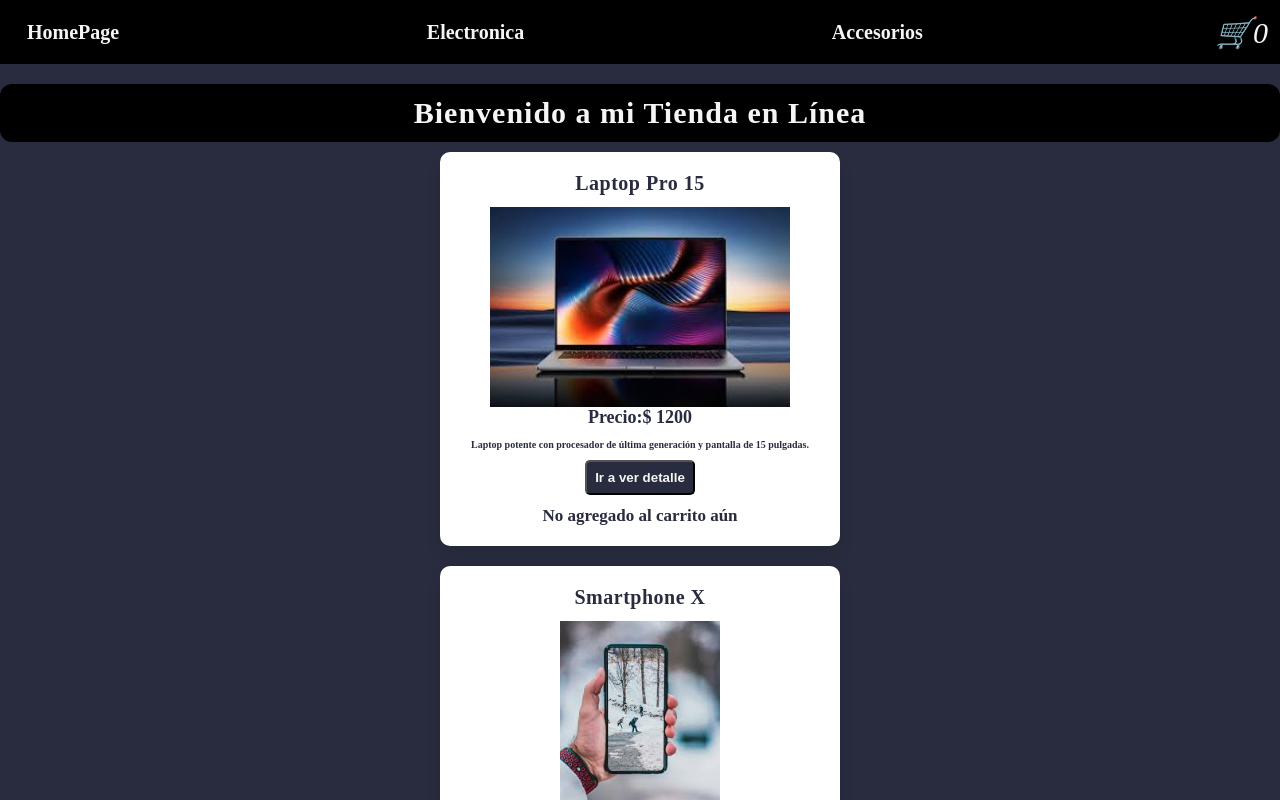
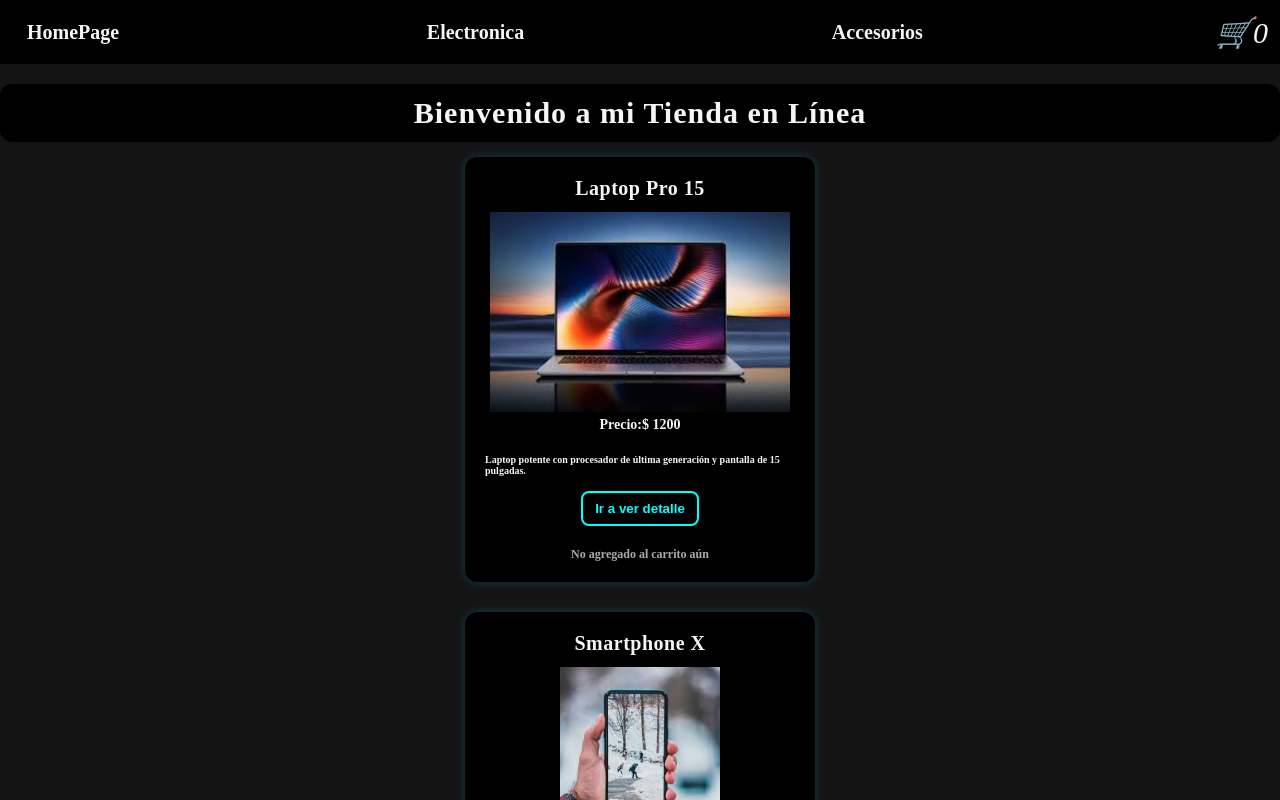
Before and after one commit to gherzyayala/comision_81780_react_entrega2, a React (Vite) app: page / in a window 1280 px wide. Shown: the top 800 px of the page. Built offline with nearby package versions, Linux system fonts and the light colour scheme.

Commit message:
entrega 2 react con cambios de estilos y filtro de categoria

```diff
--- a/src/App.css
+++ b/src/App.css
@@ -57,6 +57,6 @@ html{
   box-sizing: inherit;
 }
 
-body{
-    background-color: #292C3E;
+body {
+  background: #141415;
 }
--- a/src/components/Item.css
+++ b/src/components/Item.css
@@ -5,58 +5,75 @@
   align-items: center;     /* centra vertical */
 }
 
-/* Estilo para la tarjeta */
+/* Tarjeta individual */
 .item-card {
-  background: #ffffff;
-  border-radius: 10px;
-  box-shadow: 0 10px 15px rgba(0, 0, 0, 0.08);
+  background: black;
+  border-radius: 12px;
+  box-shadow: 0 0 10px rgba(0, 255, 255, 0.2);
   padding: 20px;
-  margin-bottom: 1rem;
-  margin-top: 1rem;
   cursor: pointer;
-  color: #292C3E;
+  color: whitesmoke;
   display: flex;
-  flex-direction: column; /* coloca elementos uno debajo del otro */
-  align-items: center;    /* centra horizontalmente */
-  justify-content: center; /* centra verticalmente */
-  width: 400px; /* ejemplo de ancho fijo */
-  min-height: 200px; /* ejemplo de alto mínimo */
+  flex-direction: column;
+  align-items: center;
+  width: 100%;
+  max-width: 350px; /* tamaño controlado */
+  min-height: 250px;
+  transition: all 0.3s ease;
+  margin: 1.5rem;
 }
 
-/* Estilo para el título */
+/* Hover */
+.item-card:hover {
+  box-shadow: 0 0 20px rgba(0, 255, 255, 0.6);
+  transform: translateY(-5px);
+}
+
+/* Título */
 .item-title {
   font-size: 2rem;
   font-weight: 600;
   margin-bottom: 12px;
   letter-spacing: 0.5px;
+  color: whitesmoke;
+  transition: color 0.3s ease, text-shadow 0.3s ease;
 }
 
-/* Opcional: hover en título */
 .item-title:hover {
-  color: #0073e6;
+  color: #0ff;
+  text-shadow: 0 0 8px rgba(0, 255, 255, 0.7);
 }
 
-button{
-    background-color: #292C3E;
-    border-radius: 5px;
-    margin-top: 1rem;
-    padding: .8rem;
-    color: whitesmoke;
-    cursor: pointer;
-    font-weight: bold;
+/* Botón */
+button {
+  background-color: transparent;
+  border: 2px solid #0ff;
+  border-radius: 8px;
+  margin-top: 1rem;
+  padding: 0.8rem 1.2rem;
+  color: #0ff;
+  cursor: pointer;
+  font-weight: bold;
+  transition: all 0.3s ease;
 }
 
-button:hover{
-    background-color: aqua;
-    color: #292C3E;
+button:hover {
+  background-color: #0ff;
+  color: black;
+  box-shadow: 0 0 12px rgba(0, 255, 255, 0.7);
 }
 
-small{
-    font-size: 1.7rem;
-    font-weight: bold;
+/* Texto pequeño */
+small {
+  font-size: 1.2rem;
+  font-weight: bold;
+  margin-top: 1rem;
+  color: #aaa;
 }
 
-p{
-  font-size: 1.8rem;
+/* Texto general */
+p {
+  font-size: 1.4rem;
   font-weight: bold;
+  margin: 0.5rem 0;
 }
--- a/src/components/ItemListContainer.jsx
+++ b/src/components/ItemListContainer.jsx
@@ -1,6 +1,6 @@
 import Item from "./Item";
 import products from '../data/products';
-import getProducts from "../data/mockAPI";
+import getProducts, { getProductByCategory } from "../data/mockAPI";
 import './ItemListContainer.css'
 import { useEffect, useState } from "react";
 import { useParams } from "react-router";
@@ -14,11 +14,19 @@ function ItemListContainer(props){
     console.log("Renderizando....")
 
     useEffect ( ()=>{
-      const promesaDatos = getProducts();
-      promesaDatos.then((respuesta) => {
+
+     if(categParam){
+        getProductByCategory(categParam).then((respuesta) => {
+            console.log("Promesa terminada")
+            setProducts(respuesta)
+        })
+     }else{
+        const promesaDatos = getProducts();
+        promesaDatos.then((respuesta) => {
         setProducts(respuesta)
-      } )
-    }, []);
+        } )
+     }
+    }, [categParam]);
 
     console.log(products);
     return(
--- a/src/data/mockAPI.js
+++ b/src/data/mockAPI.js
@@ -22,4 +22,16 @@ export function getProductsById(idParam){
     return promiseProduct;
 }
 
+export function getProductByCategory(categParam){
+    const requestCategory = products.filter(product => product.category == categParam)
+
+    const promiseCategory = new Promise ( (resolve) => {
+        setTimeout( () => {
+            console.log("devolviendo datos...")
+            resolve(requestCategory)
+        },2000 )
+    })
+    return promiseCategory;
+}
+
 export default getProducts;
```
